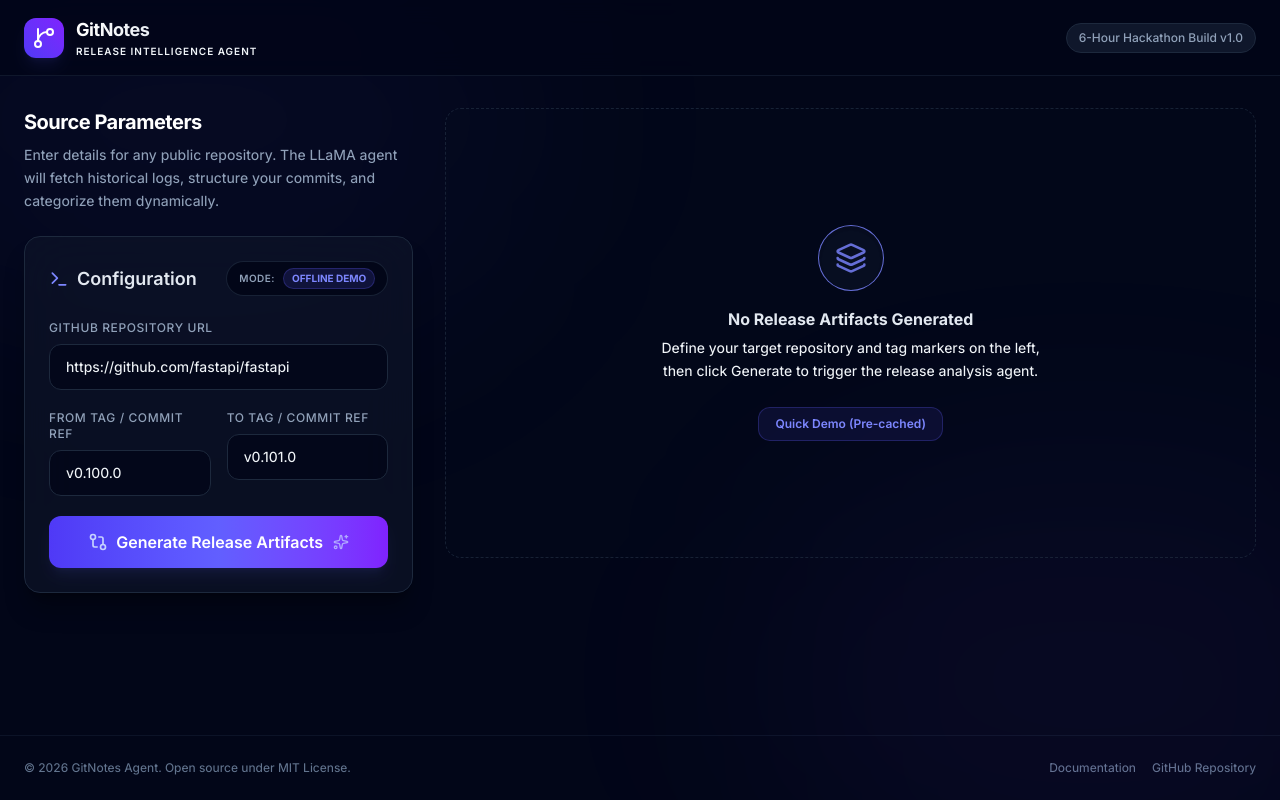
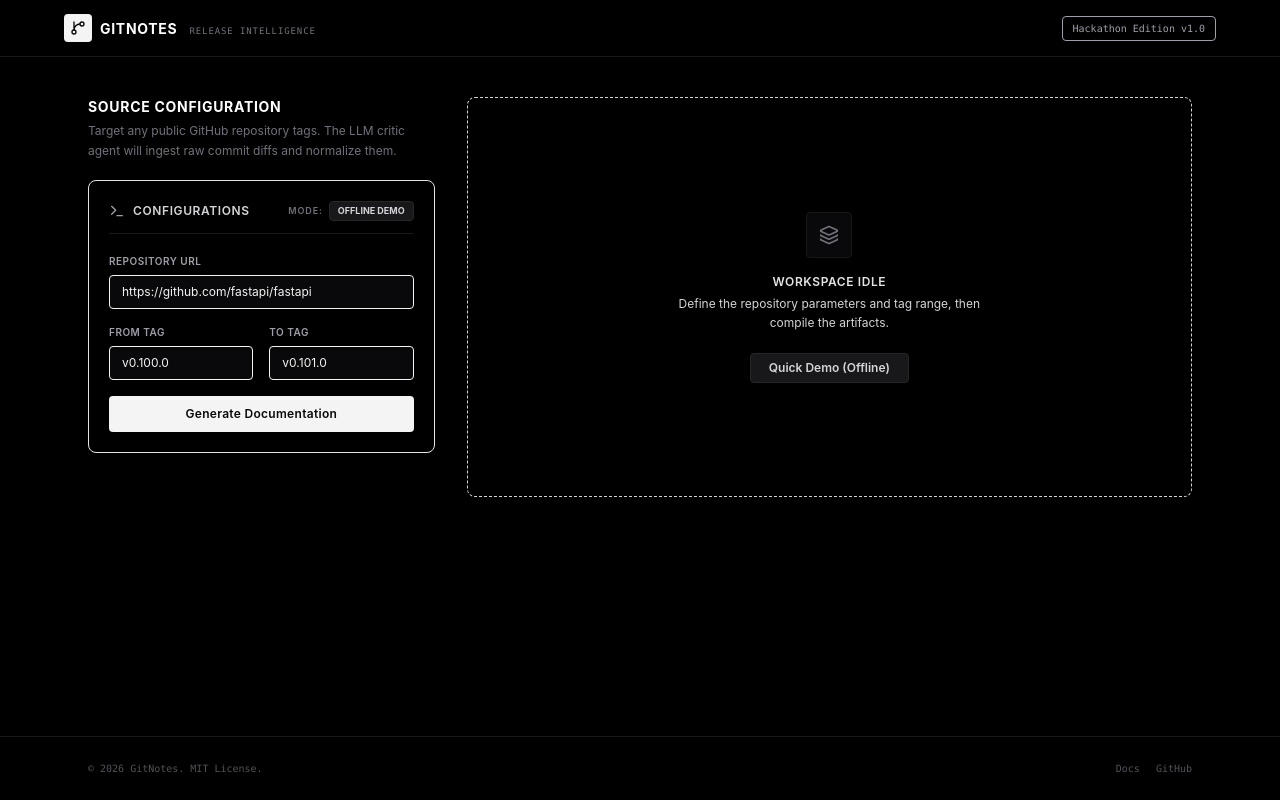
Before and after one commit to Vijajraj/Gitnotes, a React (Vite) app in the folder frontend/: page / in a window 1280 px wide. Built offline with nearby package versions, Linux system fonts and the light colour scheme.

Commit message:
style: redesign frontend layout following minimal Vercel/Linear developer aesthetic

```diff
--- a/frontend/src/App.jsx
+++ b/frontend/src/App.jsx
@@ -6,7 +6,6 @@
 import LoadingState from './components/LoadingState';
 import BreakingBanner from './components/BreakingBanner';
 import OutputTabs from './components/OutputTabs';
-import DownloadButtons from './components/DownloadButtons';
 
 // Import demo data
 import { demoData, DEMO_MODE } from './demoData';
@@ -84,44 +83,35 @@
   const breakingChangesCount = result?.categories?.breaking?.length || 0;
 
   return (
-    <div className="min-h-screen bg-slate-950 text-slate-100 flex flex-col selection:bg-indigo-500/30 selection:text-indigo-200">
-      {/* Background Gradient Orbs */}
-      <div className="fixed inset-0 overflow-hidden pointer-events-none z-0">
-        <div className="absolute top-[-10%] left-[-10%] w-[50%] h-[50%] rounded-full bg-indigo-500/5 blur-[120px]" />
-        <div className="absolute bottom-[-10%] right-[-10%] w-[50%] h-[50%] rounded-full bg-violet-500/5 blur-[120px]" />
-      </div>
+    <div className="min-h-screen bg-black text-zinc-300 flex flex-col font-sans antialiased selection:bg-zinc-800 selection:text-white">
 
-      {/* Navigation Header */}
-      <header className="sticky top-0 z-50 bg-slate-950/80 backdrop-blur-md border-b border-slate-900 px-6 py-4">
-        <div className="max-w-7xl mx-auto flex items-center justify-between">
-          <div className="flex items-center gap-3">
-            <div className="bg-gradient-to-tr from-indigo-600 to-violet-600 p-2 rounded-xl shadow-lg shadow-indigo-500/10">
-              <GitBranch className="w-6 h-6 text-white" />
+      {/* Hyper-Minimalist Vercel-inspired Header */}
+      <header className="sticky top-0 z-50 bg-black/85 backdrop-blur-sm border-b border-zinc-900 px-6 py-3.5">
+        <div className="max-w-6xl mx-auto flex items-center justify-between">
+          <div className="flex items-center gap-2">
+            <div className="bg-zinc-100 p-1.5 rounded text-zinc-950">
+              <GitBranch className="w-4 h-4" />
             </div>
             <div>
-              <h1 className="text-lg font-bold tracking-tight bg-gradient-to-r from-white via-slate-150 to-slate-300 bg-clip-text text-transparent">
-                GitNotes
-              </h1>
-              <p className="text-[10px] text-slate-450 uppercase tracking-widest font-semibold">
-                Release Intelligence Agent
-              </p>
+              <span className="text-sm font-bold tracking-wider text-white">GITNOTES</span>
+              <span className="text-[9px] text-zinc-500 font-mono tracking-widest ml-3 uppercase">Release Intelligence</span>
             </div>
           </div>
-          <div className="text-xs bg-slate-900 border border-slate-800 rounded-full px-3 py-1.5 font-medium text-slate-400">
-            6-Hour Hackathon Build v1.0
+          <div className="text-[10px] font-mono border border-zinc-850 rounded px-2.5 py-1 text-zinc-400">
+            Hackathon Edition v1.0
           </div>
         </div>
       </header>
 
-      {/* Main Content Body */}
-      <main className="flex-1 max-w-7xl w-full mx-auto px-6 py-8 z-10 grid grid-cols-1 lg:grid-cols-12 gap-8">
+      {/* Main Container Layout */}
+      <main className="flex-1 max-w-6xl w-full mx-auto px-6 py-10 grid grid-cols-1 lg:grid-cols-12 gap-8 z-10">
 
-        {/* Left Column - Configurations */}
-        <section className="lg:col-span-4 space-y-6">
-          <div className="space-y-2">
-            <h2 className="text-xl font-bold text-white tracking-tight">Source Parameters</h2>
-            <p className="text-sm text-slate-400 leading-relaxed">
-              Enter details for any public repository. The LLaMA agent will fetch historical logs, structure your commits, and categorize them dynamically.
+        {/* Left Configurations Pane */}
+        <section className="lg:col-span-4 space-y-5">
+          <div className="space-y-1">
+            <h2 className="text-sm font-bold text-white uppercase tracking-wider">Source Configuration</h2>
+            <p className="text-xs text-zinc-500 leading-relaxed">
+              Target any public GitHub repository tags. The LLM critic agent will ingest raw commit diffs and normalize them.
             </p>
           </div>
 
@@ -139,35 +129,35 @@
 
           {/* Commit Capping Notice */}
           {result && result.was_capped && (
-            <div className="text-xs text-amber-400 bg-amber-500/5 border border-amber-500/10 rounded-xl p-4 text-center animate-fade-in font-medium">
+            <div className="text-[11px] font-mono text-amber-500 bg-amber-955/10 border border-amber-900/30 rounded p-3 text-center">
               ⚠️ Analyzing top 50 of {result.total_commits} commits
             </div>
           )}
         </section>
 
-        {/* Right Column - Results Display */}
-        <section className="lg:col-span-8 space-y-6">
+        {/* Right Output Viewer Pane */}
+        <section className="lg:col-span-8 space-y-5">
           {isLoading && (
             <LoadingState />
           )}
 
           {error && (
-            <div className="bg-rose-500/10 border border-rose-500/20 rounded-2xl p-6 flex gap-4 items-start shadow-lg shadow-rose-500/5 animate-fade-in">
-              <AlertCircle className="w-5 h-5 text-rose-400 shrink-0 mt-0.5" />
-              <div className="space-y-2 flex-1">
-                <h4 className="font-semibold text-rose-250 text-sm">Changelog Pipeline Error</h4>
-                <p className="text-xs text-rose-300 leading-relaxed">{error}</p>
+            <div className="bg-red-950/10 border border-red-900 rounded p-5 flex gap-4 items-start shadow-sm">
+              <AlertCircle className="w-4 h-4 text-red-500 shrink-0 mt-0.5" />
+              <div className="space-y-3 flex-1">
+                <h4 className="font-semibold text-red-400 text-xs uppercase tracking-wider">Pipeline Failure</h4>
+                <p className="text-xs text-zinc-400 leading-relaxed">{error}</p>
 
                 {error.toLowerCase().includes("rate limit") && (
-                  <div className="text-[11px] text-amber-300 bg-amber-500/5 border border-amber-500/15 rounded-xl p-3.5 mt-2 leading-relaxed">
-                    💡 <strong>Tip:</strong> Toggle <code>DEMO_MODE = true</code> inside <code>demoData.js</code> to utilize cached data and bypass API restrictions during demonstrations.
+                  <div className="text-[10px] font-mono text-amber-500 bg-amber-950/10 border border-amber-900/30 p-3 rounded leading-relaxed">
+                    💡 Tip: Toggle the DEMO_MODE configuration to true inside demoData.js to run with pre-cached assets and bypass API rates.
                   </div>
                 )}
 
-                <div className="pt-2">
+                <div>
                   <button
                     onClick={handleTryAgain}
-                    className="bg-rose-600 hover:bg-rose-500 text-white text-xs font-semibold px-4 py-2 rounded-xl transition-all active:scale-[0.98] shadow-md shadow-rose-650/20"
+                    className="bg-red-900/25 border border-red-800 text-red-400 hover:bg-red-900/40 text-xs font-semibold px-3 py-1.5 rounded transition"
                   >
                     Try Again
                   </button>
@@ -177,60 +167,44 @@
           )}
 
           {result && !isLoading && (
-            <div className="space-y-6 animate-fade-in">
+            <div className="space-y-5">
 
-              {/* Stats Banner & Header details combined */}
-              <div className="space-y-4">
-                <div className="flex flex-col sm:flex-row sm:items-center justify-between gap-4 bg-slate-900/30 border border-slate-900 rounded-2xl p-6">
-                  <div>
-                    <h3 className="font-semibold text-slate-200 text-sm md:text-base">
-                      Comparison Target: {fromTag} ... {toTag}
-                    </h3>
-                    <p className="text-xs text-slate-450 mt-1">
-                      Repository URL: <a href={repoUrl} target="_blank" rel="noopener noreferrer" className="text-indigo-400 hover:underline">{repoUrl}</a>
-                    </p>
-                  </div>
-                  <DownloadButtons
-                    technicalContent={result.technical_changelog}
-                    executiveContent={result.executive_summary}
-                    version={toTag}
-                  />
+              {/* Stats Summary row */}
+              <div className="flex flex-col sm:flex-row sm:items-center justify-between gap-3 bg-zinc-950 border border-zinc-900 rounded p-4 text-xs font-mono text-zinc-400">
+                <div className="flex items-center gap-1.5">
+                  <span className="text-zinc-600">Repo:</span>
+                  <a href={repoUrl} target="_blank" rel="noopener noreferrer" className="text-zinc-300 hover:text-white underline">{repoUrl.replace("https://github.com/", "")}</a>
                 </div>
-
-                {/* 5. STATS BANNER */}
-                <div className="text-xs md:text-sm text-slate-350 bg-slate-900/40 border border-slate-800/80 rounded-xl px-4 py-3 flex items-center gap-2 font-medium">
-                  <span>📊</span>
-                  <span>
-                    Analyzed <strong>{result.total_commits}</strong> commits · <strong>{result.pr_count}</strong> PRs · Generated in <strong>{result.generation_time}s</strong> · <strong>{breakingChangesCount}</strong> breaking change{breakingChangesCount !== 1 ? 's' : ''}
-                  </span>
+                <div>
+                  <span>📊 Analyzed <strong>{result.total_commits}</strong> commits · <strong>{result.pr_count}</strong> PRs · In <strong>{result.generation_time}s</strong> · <strong>{breakingChangesCount}</strong> breaking</span>
                 </div>
               </div>
 
-              {/* Breaking Warning if flagged */}
+              {/* Breaking warning tag banner */}
               {result.breaking_detected && (
                 <BreakingBanner breakingChanges={result.categories?.breaking} />
               )}
 
-              {/* Tabs Content */}
+              {/* Output Tabs & Breakdown charts */}
               <OutputTabs result={result} />
             </div>
           )}
 
           {!result && !isLoading && !error && (
-            <div className="border border-dashed border-slate-800/80 rounded-2xl p-12 text-center flex flex-col items-center justify-center min-h-[450px] bg-slate-900/10">
-              <div className="bg-slate-900/50 p-4 rounded-full border border-slate-850 text-indigo-400/80 mb-4 shadow-inner">
-                <Layers className="w-8 h-8" />
+            <div className="border border-dashed border-zinc-850 rounded-lg p-12 text-center flex flex-col items-center justify-center min-h-[400px]">
+              <div className="bg-zinc-950 p-3 rounded border border-zinc-900 text-zinc-500 mb-4">
+                <Layers className="w-5 h-5" />
               </div>
-              <h3 className="font-bold text-slate-200 text-base mb-1.5">No Release Artifacts Generated</h3>
-              <p className="text-sm text-slate-450 max-w-sm leading-relaxed mb-6">
-                Define your target repository and tag markers on the left, then click Generate to trigger the release analysis agent.
+              <h3 className="font-semibold text-zinc-200 text-xs uppercase tracking-wider mb-1">Workspace Idle</h3>
+              <p className="text-xs text-zinc-550 max-w-xs leading-relaxed mb-5">
+                Define the repository parameters and tag range, then compile the artifacts.
               </p>
               {DEMO_MODE && (
                 <button
                   onClick={handleGenerate}
-                  className="bg-indigo-500/10 hover:bg-indigo-500/20 text-indigo-400 text-xs font-semibold px-4 py-2 rounded-xl border border-indigo-500/25 transition-all active:scale-[0.98]"
+                  className="bg-zinc-900 hover:bg-zinc-850 border border-zinc-800 text-zinc-300 text-xs font-semibold px-4.5 py-1.5 rounded transition active:scale-95"
                 >
-                  Quick Demo (Pre-cached)
+                  Quick Demo (Offline)
                 </button>
               )}
             </div>
@@ -240,12 +214,12 @@
       </main>
 
       {/* Footer */}
-      <footer className="border-t border-slate-900/80 py-6 text-center text-xs text-slate-500">
-        <div className="max-w-7xl mx-auto px-6 flex flex-col sm:flex-row items-center justify-between gap-4">
-          <p>© 2026 GitNotes Agent. Open source under MIT License.</p>
+      <footer className="border-t border-zinc-900 py-6 text-center text-[10px] font-mono text-zinc-600">
+        <div className="max-w-6xl mx-auto px-6 flex flex-col sm:flex-row items-center justify-between gap-4">
+          <p>© 2026 GitNotes. MIT License.</p>
           <div className="flex gap-4">
-            <a href="#" className="hover:text-slate-350 transition-colors">Documentation</a>
-            <a href="#" className="hover:text-slate-350 transition-colors">GitHub Repository</a>
+            <a href="#" className="hover:text-zinc-400 transition">Docs</a>
+            <a href="https://github.com/Vijajraj/Gitnotes" target="_blank" rel="noopener noreferrer" className="hover:text-zinc-400 transition">GitHub</a>
           </div>
         </div>
       </footer>
--- a/frontend/src/components/BreakingBanner.jsx
+++ b/frontend/src/components/BreakingBanner.jsx
@@ -1,22 +1,22 @@
 import React from 'react';
-import { AlertTriangle } from 'lucide-react';
+import { ShieldAlert } from 'lucide-react';
 
 export default function BreakingBanner({ breakingChanges }) {
   if (!breakingChanges || breakingChanges.length === 0) return null;
 
   return (
-    <div className="bg-amber-500/10 border border-amber-500/20 rounded-2xl p-5 flex gap-4 items-start shadow-lg shadow-amber-500/5 animate-fade-in">
-      <div className="bg-amber-500/20 p-2 rounded-xl text-amber-400 shrink-0">
-        <AlertTriangle className="w-6 h-6" />
+    <div className="bg-[#18181b]/50 border border-red-900 rounded-lg p-5 flex gap-4 items-start shadow-sm">
+      <div className="bg-red-950/20 p-2 border border-red-900/50 rounded text-red-500 shrink-0">
+        <ShieldAlert className="w-4 h-4" />
       </div>
       <div className="space-y-1.5">
-        <h4 className="font-semibold text-amber-200 text-sm md:text-base">
-          Breaking Changes Detected in this Release
+        <h4 className="font-semibold text-red-400 text-xs md:text-sm uppercase tracking-wider flex items-center gap-1.5">
+          <span>⚠</span> Breaking Changes Detected in this Release
         </h4>
-        <p className="text-xs md:text-sm text-slate-350 text-slate-350 leading-relaxed">
-          The LLaMA agent flagged critical breaking changes that require engineering attention:
+        <p className="text-xs text-zinc-400 leading-relaxed">
+          Critical breaking updates identified in commit logs:
         </p>
-        <ul className="list-disc pl-5 mt-2 space-y-1 text-xs md:text-sm text-slate-300">
+        <ul className="list-disc pl-5 mt-2 space-y-1 text-xs text-zinc-300">
           {breakingChanges.map((change, idx) => (
             <li key={idx} className="leading-relaxed">
               {change}
--- a/frontend/src/components/InputPanel.jsx
+++ b/frontend/src/components/InputPanel.jsx
@@ -1,5 +1,5 @@
 import React from 'react';
-import { GitCompare, Sparkles, Terminal } from 'lucide-react';
+import { Terminal } from 'lucide-react';
 
 export default function InputPanel({
   repoUrl,
@@ -9,7 +9,6 @@
   toTag,
   setToTag,
   demoMode,
-  setDemoMode,
   isLoading,
   onSubmit
 }) {
@@ -20,87 +19,87 @@
   };
 
   return (
-    <div className="bg-slate-900/60 backdrop-blur-xl border border-slate-800 rounded-2xl p-6 shadow-xl shadow-black/30">
-      <div className="flex items-center justify-between mb-6">
+    <div className="bg-black border border-zinc-850 rounded-lg p-5 space-y-5 shadow-sm text-zinc-200">
+
+      {/* Header Panel */}
+      <div className="flex items-center justify-between pb-3 border-b border-zinc-900">
         <div className="flex items-center gap-2">
-          <Terminal className="w-5 h-5 text-indigo-400" />
-          <h2 className="text-lg font-semibold text-slate-200">Configuration</h2>
+          <Terminal className="w-4 h-4 text-zinc-400" />
+          <span className="text-xs font-semibold uppercase tracking-wider text-zinc-300">Configurations</span>
         </div>
-        <div className="flex items-center gap-2 bg-slate-950 border border-slate-800/80 rounded-full px-3 py-1.5">
-          <span className="text-[10px] font-semibold text-slate-400 uppercase tracking-wider">Mode:</span>
-          <span className={`text-[10px] font-bold px-2 py-0.5 rounded-full ${
-            demoMode ? 'bg-indigo-500/15 text-indigo-400 border border-indigo-500/25' : 'bg-emerald-500/15 text-emerald-400 border border-emerald-500/25'
+        <div className="flex items-center gap-1.5">
+          <span className="text-[9px] font-semibold text-zinc-500 uppercase tracking-widest">MODE:</span>
+          <span className={`text-[9px] font-bold px-2 py-0.5 rounded border ${
+            demoMode
+              ? 'bg-zinc-900 border-zinc-800 text-zinc-300'
+              : 'bg-emerald-950/20 border-emerald-900/40 text-emerald-400'
           }`}>
             {demoMode ? 'OFFLINE DEMO' : 'LIVE AGENT'}
           </span>
         </div>
       </div>
 
-      <form onSubmit={handleSubmit} className="space-y-5">
+      {/* Form Fields */}
+      <form onSubmit={handleSubmit} className="space-y-4">
         <div>
-          <label className="block text-xs font-medium text-slate-400 uppercase tracking-wider mb-2">
-            GitHub Repository URL
+          <label className="block text-[10px] font-semibold text-zinc-400 uppercase tracking-wider mb-1.5">
+            Repository URL
           </label>
-          <div className="relative">
+          <input
+            type="text"
+            value={repoUrl}
+            onChange={(e) => setRepoUrl(e.target.value)}
+            placeholder="https://github.com/owner/repo"
+            disabled={isLoading}
+            className="w-full bg-zinc-950 border border-zinc-850 rounded px-3 py-2 text-zinc-100 placeholder-zinc-600 text-xs transition focus:outline-none focus:border-zinc-600 focus:ring-0 disabled:opacity-40"
+            required
+          />
+        </div>
+
+        <div className="grid grid-cols-2 gap-4">
+          <div>
+            <label className="block text-[10px] font-semibold text-zinc-400 uppercase tracking-wider mb-1.5">
+              From Tag
+            </label>
             <input
               type="text"
-              value={repoUrl}
-              onChange={(e) => setRepoUrl(e.target.value)}
-              placeholder="e.g., https://github.com/fastapi/fastapi"
+              value={fromTag}
+              onChange={(e) => setFromTag(e.target.value)}
+              placeholder="v0.100.0"
               disabled={isLoading}
-              className="w-full bg-slate-950/80 border border-slate-800 focus:border-indigo-500 focus:ring-1 focus:ring-indigo-500 rounded-xl px-4 py-3 text-slate-100 placeholder-slate-500 text-sm transition-all focus:outline-none disabled:opacity-50"
+              className="w-full bg-zinc-950 border border-zinc-850 rounded px-3 py-2 text-zinc-100 placeholder-zinc-600 text-xs transition focus:outline-none focus:border-zinc-600 focus:ring-0 disabled:opacity-40"
+              required
+            />
+          </div>
+          <div>
+            <label className="block text-[10px] font-semibold text-zinc-400 uppercase tracking-wider mb-1.5">
+              To Tag
+            </label>
+            <input
+              type="text"
+              value={toTag}
+              onChange={(e) => setToTag(e.target.value)}
+              placeholder="v0.101.0"
+              disabled={isLoading}
+              className="w-full bg-zinc-950 border border-zinc-850 rounded px-3 py-2 text-zinc-100 placeholder-zinc-600 text-xs transition focus:outline-none focus:border-zinc-600 focus:ring-0 disabled:opacity-40"
               required
             />
           </div>
         </div>
 
-        <div className="grid grid-cols-1 md:grid-cols-2 gap-4">
-          <div>
-            <label className="block text-xs font-medium text-slate-400 uppercase tracking-wider mb-2">
-              From Tag / Commit Ref
-            </label>
-            <input
-              type="text"
-              value={fromTag}
-              onChange={(e) => setFromTag(e.target.value)}
-              placeholder="e.g., v0.100.0"
-              disabled={isLoading}
-              className="w-full bg-slate-950/80 border border-slate-800 focus:border-indigo-500 focus:ring-1 focus:ring-indigo-500 rounded-xl px-4 py-3 text-slate-100 placeholder-slate-500 text-sm transition-all focus:outline-none disabled:opacity-50"
-              required
-            />
-          </div>
-          <div>
-            <label className="block text-xs font-medium text-slate-400 uppercase tracking-wider mb-2">
-              To Tag / Commit Ref
-            </label>
-            <input
-              type="text"
-              value={toTag}
-              onChange={(e) => setToTag(e.target.value)}
-              placeholder="e.g., v0.101.0"
-              disabled={isLoading}
-              className="w-full bg-slate-950/80 border border-slate-800 focus:border-indigo-500 focus:ring-1 focus:ring-indigo-500 rounded-xl px-4 py-3 text-slate-100 placeholder-slate-500 text-sm transition-all focus:outline-none disabled:opacity-50"
-              required
-            />
-          </div>
-        </div>
-
+        {/* High-Contrast Vercel-inspired Action Button */}
         <button
           type="submit"
           disabled={isLoading}
-          className="w-full bg-gradient-to-r from-indigo-600 via-indigo-500 to-violet-600 hover:from-indigo-500 hover:to-violet-500 text-white font-medium py-3.5 px-4 rounded-xl shadow-lg shadow-indigo-500/10 hover:shadow-indigo-500/20 active:scale-[0.99] transition-all flex items-center justify-center gap-2 group disabled:opacity-50 disabled:pointer-events-none"
+          className="w-full bg-zinc-100 hover:bg-zinc-200 text-zinc-950 font-semibold text-xs tracking-wide py-2.5 rounded transition duration-150 flex items-center justify-center gap-2 disabled:opacity-50 disabled:pointer-events-none active:scale-[0.98]"
         >
           {isLoading ? (
             <>
-              <div className="w-5 h-5 border-2 border-white/20 border-t-white rounded-full animate-spin" />
-              <span>Analyzing Repository...</span>
+              <div className="w-3.5 h-3.5 border-2 border-zinc-950/20 border-t-zinc-950 rounded-full animate-spin" />
+              <span>Analyzing Git Logs...</span>
             </>
           ) : (
-            <>
-              <GitCompare className="w-5 h-5 text-indigo-200 group-hover:rotate-12 transition-transform duration-300" />
-              <span className="font-semibold">Generate Release Artifacts</span>
-              <Sparkles className="w-4 h-4 text-indigo-200 animate-pulse ml-0.5" />
-            </>
+            <span>Generate Documentation</span>
           )}
         </button>
       </form>
```
Also changed, not shown: frontend/src/components/DownloadButtons.jsx (deleted, +0 -40 lines), frontend/src/components/LoadingState.jsx (+32 -25 lines), frontend/src/components/OutputTabs.jsx (+108 -85 lines).
